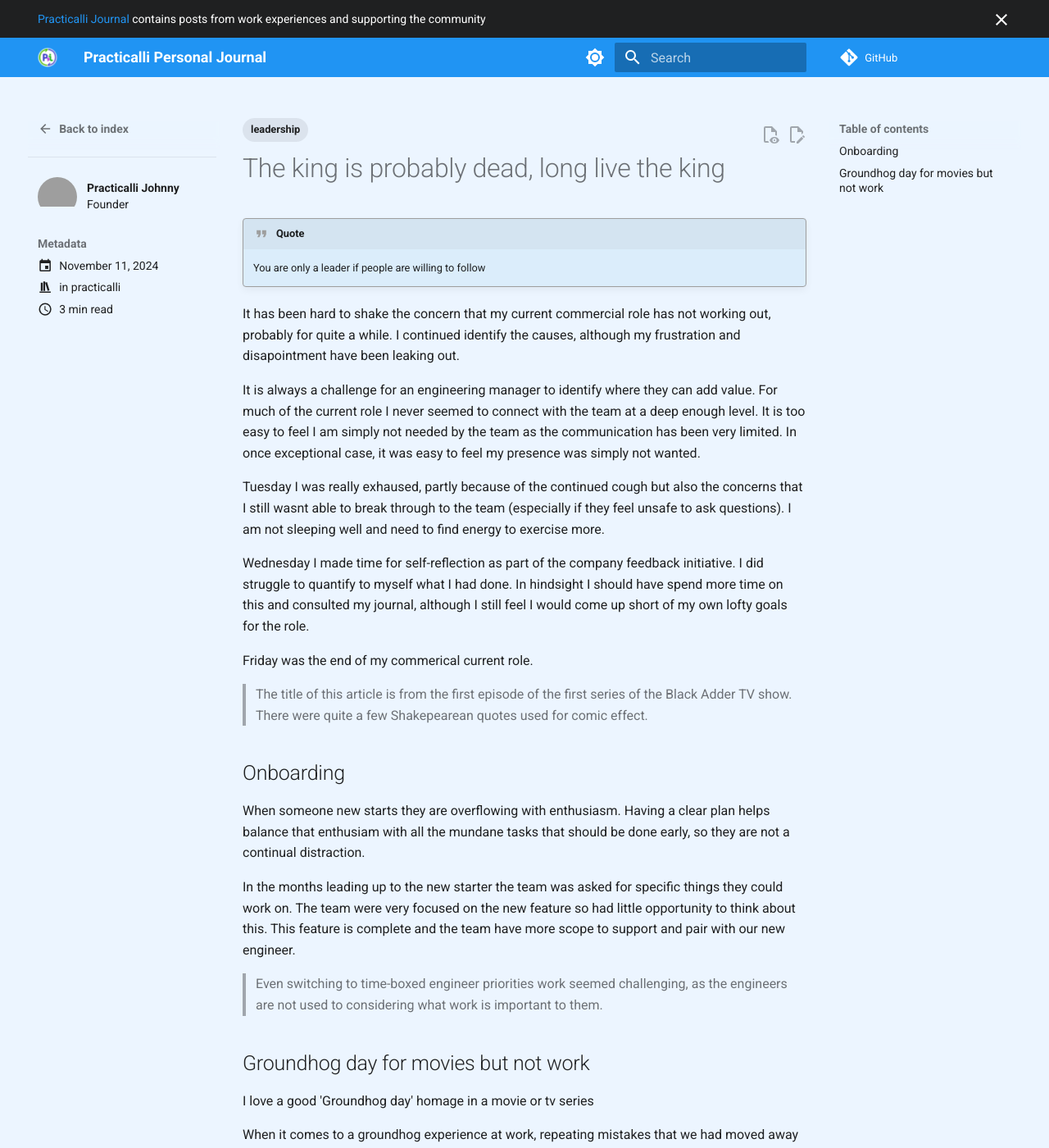
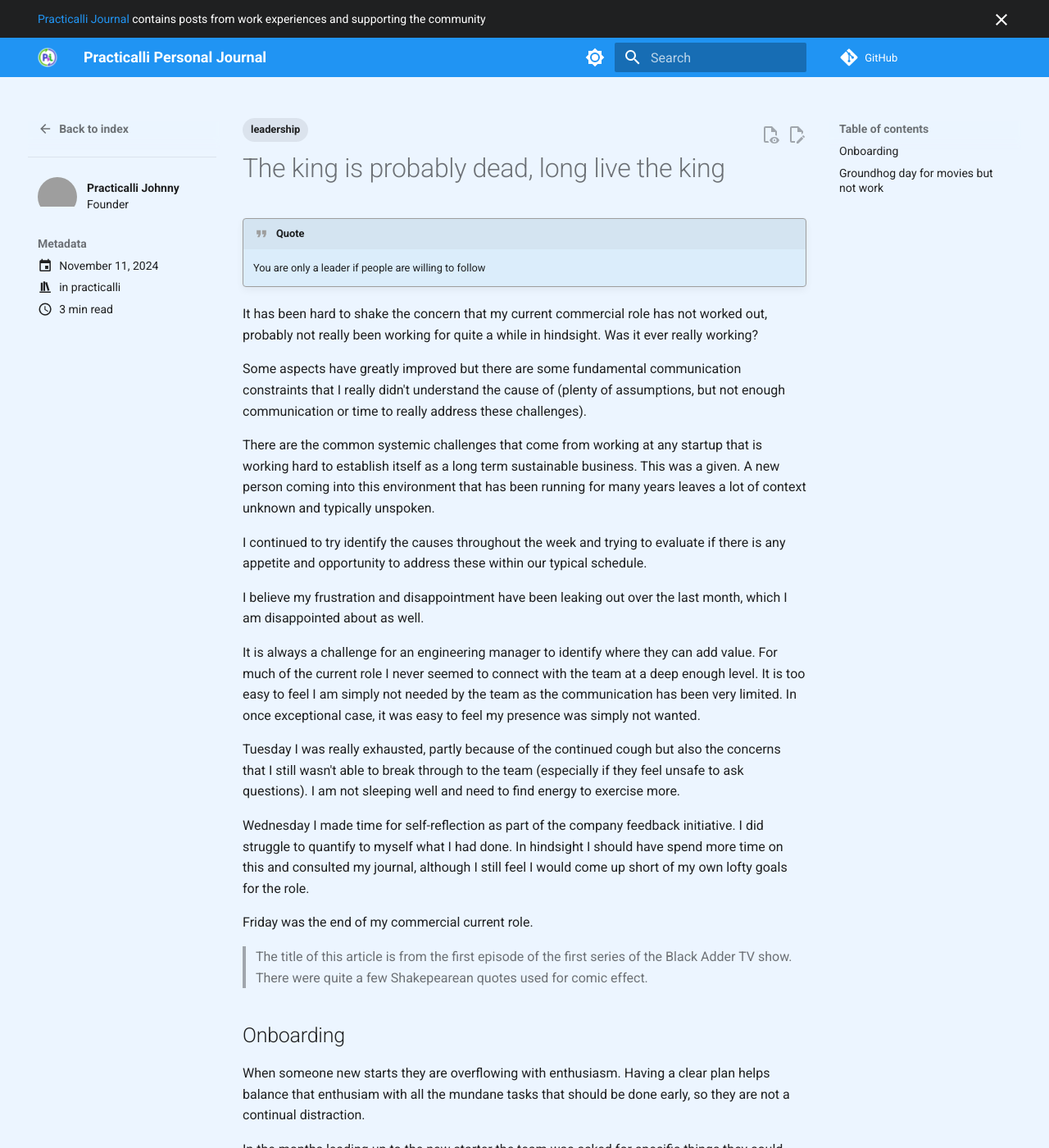
Before and after one commit to practicalli/personal-journal, an MkDocs documentation site: the page built from docs/posts/2024/november/11.md, in a window 1280 px wide and 1400 px high. Shown: the whole window at 82% size. Built offline with MkDocs 1.6.1 and Material for MkDocs 9.7.7, drawn with Linux system fonts in a browser that asks for light colours; emoji names are drawn with the system emoji font; comment, search, counter and statistics services are not loaded; grey boxes are pictures that could not be loaded.

Commit message:
update: journal entry for week starting 11 November 2024
A little wordsmithing (probably could do with more)

```diff
--- a/docs/posts/2024/november/11.md
+++ b/docs/posts/2024/november/11.md
@@ -13,15 +13,23 @@ tags:
 !!! QUOTE
     You are only a leader if people are willing to follow
 
-It has been hard to shake the concern that my current commercial role has not working out, probably for quite a while. I continued identify the causes, although my frustration and disapointment have been leaking out.
+It has been hard to shake the concern that my current commercial role has not worked out, probably not really been working for quite a while in hindsight. Was it ever really working?
+
+Some aspects have greatly improved but there are some fundamental communication constraints that I really didn't understand the cause of (plenty of assumptions, but not enough communication or time to really address these challenges).
+
+There are the common systemic challenges that come from working at any startup that is working hard to establish itself as a long term sustainable business. This was a given.  A new person coming into this environment that has been running for many years leaves a lot of context unknown and typically unspoken.
+
+I continued to try identify the causes throughout the week and trying to evaluate if there is any appetite and opportunity to address these within our typical schedule.
+
+I believe my frustration and disappointment have been leaking out over the last month, which I am disappointed about as well.
 
 It is always a challenge for an engineering manager to identify where they can add value.  For much of the current role I never seemed to connect with the team at a deep enough level.  It is too easy to feel I am simply not needed by the team as the communication has been very limited. In once exceptional case, it was easy to feel my presence was simply not wanted.
 
-Tuesday I was really exhaused, partly because of the continued cough but also the concerns that I still wasnt able to break through to the team (especially if they feel unsafe to ask questions).  I am not sleeping well and need to find energy to exercise more.
+Tuesday I was really exhausted, partly because of the continued cough but also the concerns that I still wasn't able to break through to the team (especially if they feel unsafe to ask questions).  I am not sleeping well and need to find energy to exercise more.
 
 Wednesday I made time for self-reflection as part of the company feedback initiative.  I did struggle to quantify to myself what I had done.  In hindsight I should have spend more time on this and consulted my journal, although I still feel I would come up short of my own lofty goals for the role.
 
-Friday was the end of my commerical current role.
+Friday was the end of my commercial current role.
 
 > The title of this article is from the first episode of the first series of the Black Adder TV show.  There were quite a few Shakepearean quotes used for comic effect.
 
```
